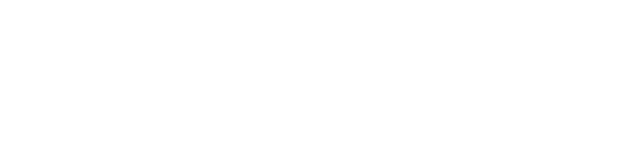
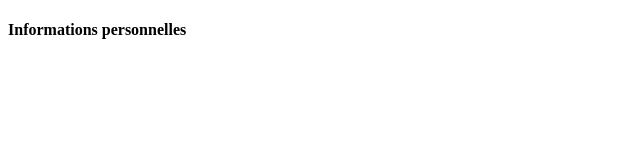
Before and after one commit to bouabre225/mon-cv, a plain HTML site: page index.html in a window 1280 px wide. Shown: the whole page, without its empty margins (0-640 px from the left). Drawn offline with Linux system fonts and the light colour scheme.

Commit message:
mise en place de la section titre

```diff
--- a/index.html
+++ b/index.html
@@ -6,6 +6,9 @@
     <title>mon cv</title>
 </head>
 <body>
-
+    <section>
+        <h4>Informations personnelles
+        </h4>
+    </section>
 </body>
 </html>
```
